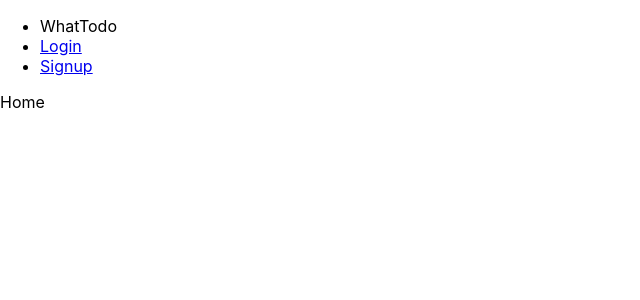
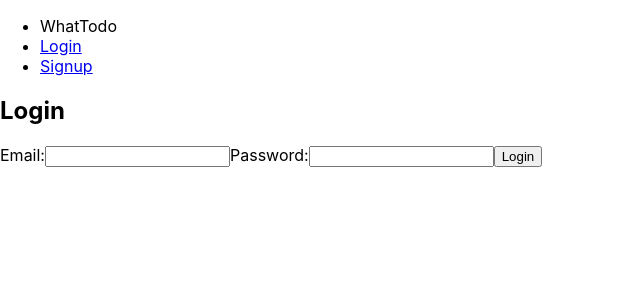
Before and after one commit to Taner940706/what-todo, a React (Create React App) app in the folder what-todo/: page / in a window 1280 px wide. Shown: the top 300 px of the page, without its empty margins (0-640 px from the left). Built offline with nearby package versions, Linux system fonts and the light colour scheme.

Commit message:
create home page form

```diff
--- a/what-todo/src/pages/home/Home.js
+++ b/what-todo/src/pages/home/Home.js
@@ -1,9 +1,32 @@
+import {useState} from 'react'
 import styles from './Home.module.css'
 
 export default function Home(){
+
+    const [email, setEmail] = useState('')
+    const [password, setPassword] = useState('')
+
+    const handleSubmit = (e) =>{
+        e.preventDefault()
+
+    }
+
     return (
-        <div>
-            Home
-        </div>
+        <form onSubmit={handleSubmit} className={styles['login-form']}>
+            <h2>Login</h2>
+            <label>
+                <span>Email:</span>
+                <input type="email"
+                onChange={(e) => setEmail(e.target.value)}
+                value={email} />
+            </label>
+            <label>
+                <span>Password:</span>
+                <input type="password"
+                onChange={(e) => setPassword(e.target.value)}
+                value={password} />
+            </label>
+            <button className='btn'>Login</button>
+        </form>
     )
 }
```
